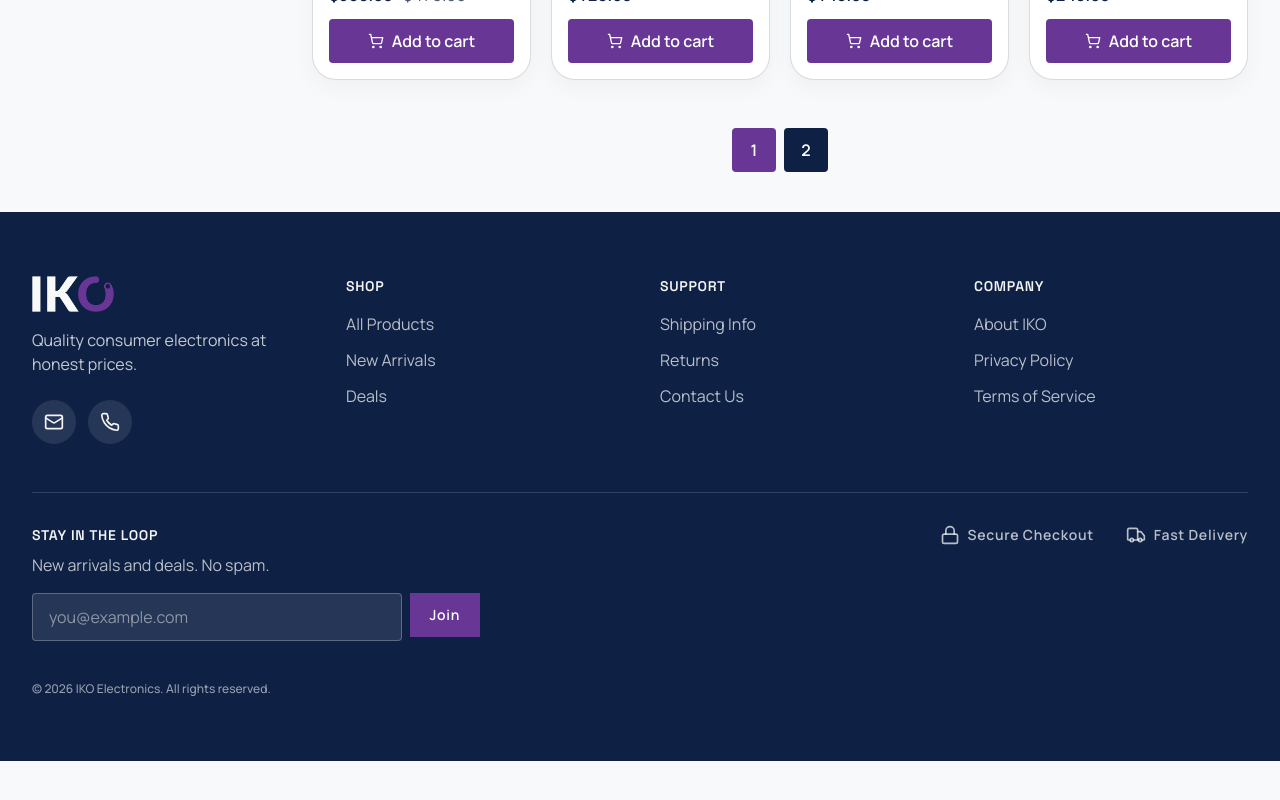
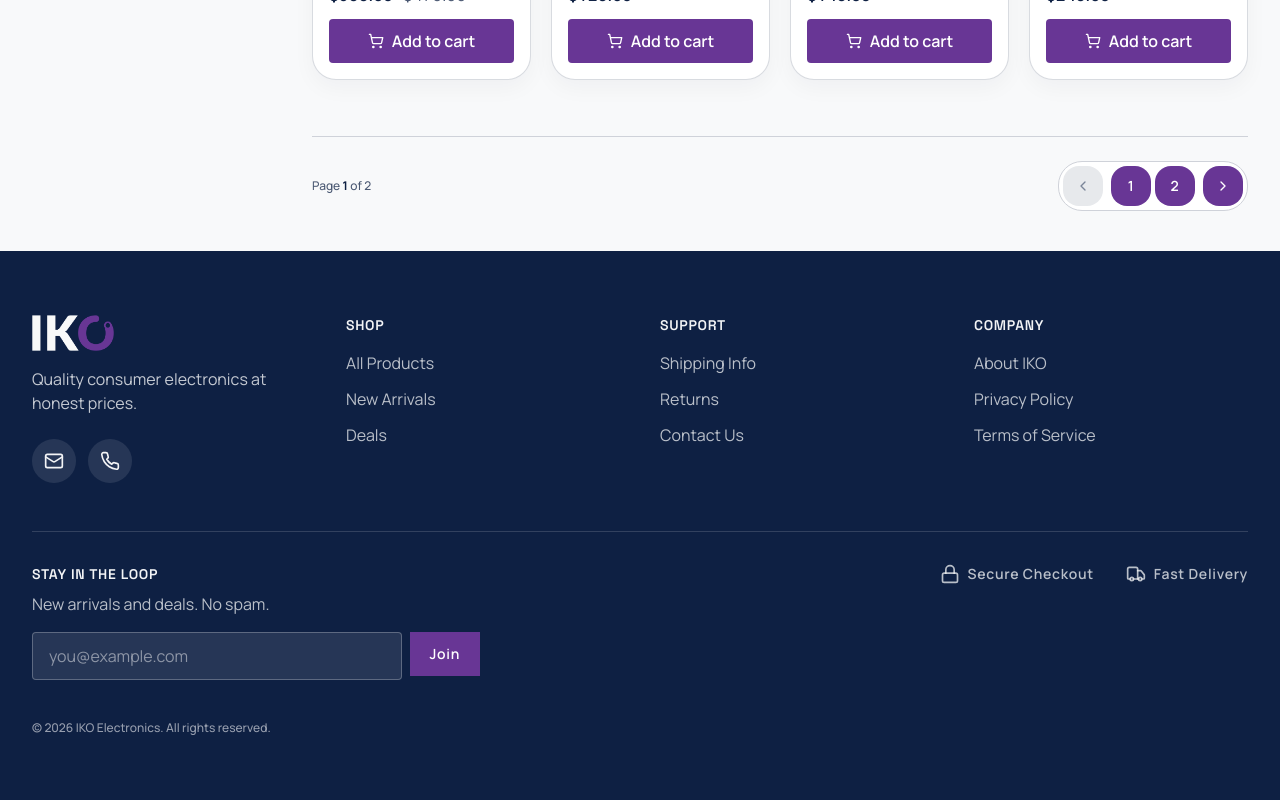
Before and after one commit to Abuudixo/iko-electronics, a React (Vite) app in the folder frontend/: page /shop in a window 1280 px wide. Shown: the part 1539-2339 px from the top of the page. Before the commit the page ends 2300 px from the top, so only its background shows below. Built offline with nearby package versions, Linux system fonts and the light colour scheme.

Commit message:
Refactor button styles across multiple pages for consistency and improved accessibility

```diff
--- a/frontend/src/components/ui/Button.tsx
+++ b/frontend/src/components/ui/Button.tsx
@@ -9,7 +9,7 @@ const VARIANTS: Record<Variant, string> = {
   primary:
     "bg-primary text-white hover:bg-primary-hover active:bg-primary-pressed disabled:bg-outline disabled:text-white",
   secondary:
-    "bg-inverse-surface text-white hover:bg-primary-hover active:bg-primary-pressed disabled:bg-outline disabled:text-white",
+    "bg-primary text-white hover:bg-primary-hover active:bg-primary-pressed disabled:bg-outline disabled:text-white",
   ghost:
     "bg-primary text-white hover:bg-primary-hover active:bg-primary-pressed disabled:bg-outline disabled:text-white",
   danger: "bg-error text-white hover:bg-on-error-container disabled:bg-outline disabled:text-white",
--- a/frontend/src/pages/AboutPage.tsx
+++ b/frontend/src/pages/AboutPage.tsx
@@ -110,7 +110,7 @@ export default function AboutPage() {
       <Link
         to="/contact"
         aria-label="Contact IKO Electronics on WhatsApp"
-        className="fixed bottom-6 right-6 z-20 grid size-16 place-items-center rounded-full bg-[#22c968] text-white shadow-lg transition-transform hover:scale-105"
+        className="fixed bottom-6 right-6 z-20 grid size-16 place-items-center rounded-full bg-primary text-white shadow-none transition-colors hover:bg-primary-hover"
       >
         <MessageCircle aria-hidden="true" className="size-8" strokeWidth={2.2} />
       </Link>
--- a/frontend/src/pages/AccountPage.tsx
+++ b/frontend/src/pages/AccountPage.tsx
@@ -190,7 +190,7 @@ export default function AccountPage() {
               key={label}
               type="button"
               onClick={() => setActiveSection(label)}
-              className={`flex h-11 w-full cursor-pointer items-center gap-3 rounded-xl px-3 text-left text-[0.76rem] font-medium text-white ${activeSection === label ? "bg-primary" : "bg-inverse-surface/80 hover:bg-primary-hover"}`}
+              className={`flex h-11 w-full cursor-pointer items-center gap-3 rounded-xl px-3 text-left text-[0.76rem] font-medium text-white ${activeSection === label ? "bg-primary" : "bg-primary/80 hover:bg-primary-hover"}`}
             >
               {icon}
               {label}
@@ -383,7 +383,7 @@ export default function AccountPage() {
         <a
           href="https://wa.me/000000000"
           aria-label="WhatsApp"
-          className="grid size-12 place-items-center rounded-full bg-[#2ecb6d] text-white shadow-[0_10px_18px_rgba(46,203,109,0.38)] transition-transform hover:scale-105"
+          className="grid size-12 place-items-center rounded-full bg-primary text-white shadow-none transition-colors hover:bg-primary-hover"
         >
           <MessageCircle aria-hidden="true" className="size-6" />
         </a>
--- a/frontend/src/pages/CheckoutPage.tsx
+++ b/frontend/src/pages/CheckoutPage.tsx
@@ -239,7 +239,7 @@ export default function CheckoutPage() {
                 className={[
                   "relative z-10 grid size-6 place-items-center rounded-full text-label-sm",
                   currentStep === index + 1
-                    ? "bg-inverse-surface text-white"
+                      ? "bg-primary text-white"
                     : currentStep > index + 1
                       ? "bg-primary text-white"
                       : "bg-surface-container text-white",
@@ -525,7 +525,7 @@ export default function CheckoutPage() {
             <button
               type="button"
               onClick={() => navigate(-1)}
-              className="mx-auto mt-3 flex h-11 cursor-pointer items-center gap-1 rounded bg-inverse-surface px-5 text-label-md font-semibold text-white shadow-none hover:bg-primary-hover"
+              className="mx-auto mt-3 flex h-11 cursor-pointer items-center gap-1 rounded bg-primary px-5 text-label-md font-semibold text-white shadow-none hover:bg-primary-hover"
             >
               <ArrowLeft aria-hidden="true" className="size-3" />
               Back to Cart
--- a/frontend/src/pages/HomePage.tsx
+++ b/frontend/src/pages/HomePage.tsx
@@ -364,7 +364,7 @@ export default function HomePage() {
         </p>
         <Link
           to="/contact"
-          className="mx-auto mt-5 inline-flex h-11 cursor-pointer items-center gap-2 rounded bg-[#20d66b] px-5 text-label-md font-semibold text-white shadow-none transition-colors hover:bg-[#19bd5c]"
+          className="mx-auto mt-5 inline-flex h-11 cursor-pointer items-center gap-2 rounded bg-primary px-5 text-label-md font-semibold text-white shadow-none transition-colors hover:bg-primary-hover"
         >
           <MessageCircle aria-hidden="true" className="size-5" />
           Chat on WhatsApp
--- a/frontend/src/pages/OrderConfirmedPage.tsx
+++ b/frontend/src/pages/OrderConfirmedPage.tsx
@@ -63,7 +63,7 @@ export default function OrderConfirmedPage() {
 
       <a
         href="https://wa.me/252600000000"
-        className="mt-6 inline-flex h-11 w-full cursor-pointer items-center justify-center gap-2 rounded bg-[#22c968] px-5 text-label-md font-semibold text-white shadow-none transition-colors hover:bg-[#1eaf5b]"
+        className="mt-6 inline-flex h-11 w-full cursor-pointer items-center justify-center gap-2 rounded bg-primary px-5 text-label-md font-semibold text-white shadow-none transition-colors hover:bg-primary-hover"
       >
         <MessageCircle aria-hidden="true" className="size-5" />
         Contact Us on WhatsApp
--- a/frontend/src/pages/ShopPage.tsx
+++ b/frontend/src/pages/ShopPage.tsx
@@ -1,6 +1,6 @@
 import { useEffect, useMemo, useRef, useState } from "react";
 import { useSearchParams } from "react-router-dom";
-import { SlidersHorizontal, X } from "lucide-react";
+import { ChevronLeft, ChevronRight, SlidersHorizontal, X } from "lucide-react";
 import { BRANDS, PRODUCTS } from "@/data/products";
 import { CATEGORIES, SORT_OPTIONS, type Product, type SortKey } from "@/types/catalog";
 import { formatPrice } from "@/lib/utils";
@@ -162,7 +162,7 @@ export default function ShopPage() {
         <button
           type="button"
           onClick={() => setParams(query ? new URLSearchParams({ q: query }) : new URLSearchParams())}
-          className="h-11 cursor-pointer rounded bg-inverse-surface px-5 text-label-md font-semibold text-white shadow-none hover:bg-primary-hover"
+          className="h-11 cursor-pointer rounded bg-primary px-5 text-label-md font-semibold text-white shadow-none hover:bg-primary-hover"
         >
           Clear all filters
         </button>
@@ -203,7 +203,7 @@ export default function ShopPage() {
                 ref={filterButtonRef}
                 type="button"
                 onClick={() => setFiltersOpen(true)}
-                className="inline-flex h-11 cursor-pointer items-center gap-2 rounded bg-inverse-surface px-4 text-label-md font-semibold text-white shadow-none md:hidden"
+                className="inline-flex h-11 cursor-pointer items-center gap-2 rounded bg-primary px-4 text-label-md font-semibold text-white shadow-none hover:bg-primary-hover md:hidden"
               >
                 <SlidersHorizontal aria-hidden="true" className="size-4" />
                 Filters
@@ -252,22 +252,51 @@ export default function ShopPage() {
           )}
 
           {totalPages > 1 && (
-            <nav aria-label="Pagination" className="mt-12 flex justify-center gap-2">
+            <nav aria-label="Pagination" className="mt-14 flex flex-col items-center gap-4 border-t border-outline-variant pt-6 sm:flex-row sm:justify-between">
+              <p className="text-label-sm text-on-surface-variant">
+                Page <strong className="font-bold text-on-surface">{safePage}</strong> of {totalPages}
+              </p>
+
+              <div className="flex items-center gap-1 rounded-xl border border-outline-variant bg-surface-lowest p-1">
+                <button
+                  type="button"
+                  aria-label="Previous page"
+                  disabled={safePage === 1}
+                  onClick={() => update((next) => next.set("page", String(safePage - 1)), false)}
+                  className="grid size-10 cursor-pointer place-items-center rounded-lg bg-primary text-white transition-colors hover:bg-primary-hover disabled:cursor-not-allowed disabled:bg-surface-container disabled:text-outline"
+                >
+                  <ChevronLeft aria-hidden="true" className="size-4" />
+                </button>
+
+                <div className="flex items-center gap-1 px-1">
                   {Array.from({ length: totalPages }, (_, i) => i + 1).map((n) => (
                     <button
                       key={n}
                       type="button"
+                      aria-label={`Go to page ${n}`}
                       aria-current={n === safePage ? "page" : undefined}
                       onClick={() => update((next) => next.set("page", String(n)), false)}
                       className={
                         n === safePage
-                      ? "size-11 rounded bg-primary text-body-md font-semibold text-on-primary"
-                      : "size-11 cursor-pointer rounded bg-inverse-surface text-body-md font-semibold text-white hover:bg-primary-hover"
+                          ? "grid size-10 cursor-pointer place-items-center rounded-lg bg-primary text-label-md font-semibold !text-white"
+                          : "grid size-10 cursor-pointer place-items-center rounded-lg bg-primary text-label-md font-semibold text-white transition-colors hover:bg-primary-hover"
                       }
                     >
                       {n}
                     </button>
                   ))}
+                </div>
+
+                <button
+                  type="button"
+                  aria-label="Next page"
+                  disabled={safePage === totalPages}
+                  onClick={() => update((next) => next.set("page", String(safePage + 1)), false)}
+                  className="grid size-10 cursor-pointer place-items-center rounded-lg bg-primary text-white transition-colors hover:bg-primary-hover disabled:cursor-not-allowed disabled:bg-surface-container disabled:text-outline"
+                >
+                  <ChevronRight aria-hidden="true" className="size-4" />
+                </button>
+              </div>
             </nav>
           )}
         </div>
```
Lines whose indentation alone changed are shown as unchanged.
